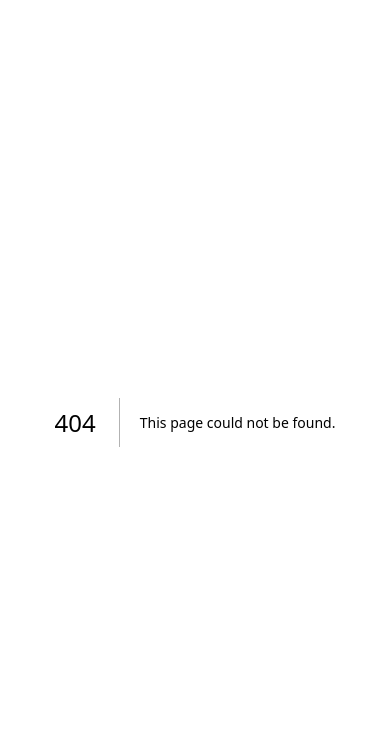
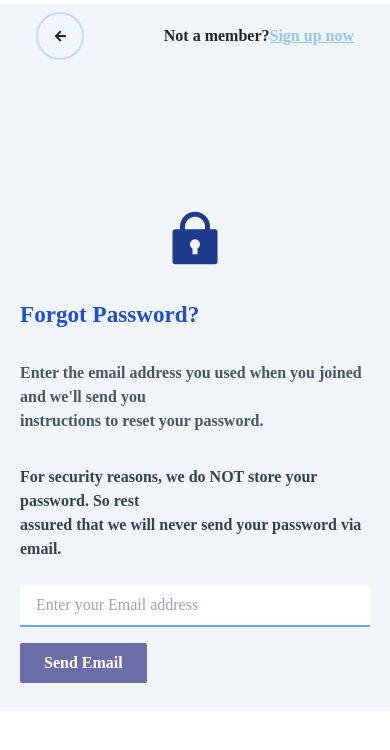
Before and after one commit to Dharmendra917/Internshala_clone, a Next.js app: page /student/forgot in a window 390 px wide. Before the commit this address had no page. Shown: the top 750 px of the page. Built offline with nearby package versions, Linux system fonts and the light colour scheme; no server answers.

Commit message:
add forget password functionality with responsive ui using talwind css

```diff
--- a/app/globals.css
+++ b/app/globals.css
@@ -1,3 +1,7 @@
+@tailwind base;
+@tailwind components;
+@tailwind utilities;
+
 * {
   box-sizing: border-box;
   padding: 0;
--- /dev/null
+++ b/app/student/forgot/page.js
@@ -0,0 +1,11 @@
+import React from "react";
+import Forgot from "@/components/forgot/Forgot";
+const page = () => {
+  return (
+    <div style={{ fontFamily: "gilroy" }}>
+      <Forgot />
+    </div>
+  );
+};
+
+export default page;
--- a/app/student/page.js
+++ b/app/student/page.js
@@ -35,6 +35,11 @@ const page = () => {
     });
   };
 
+  const googleHandler = () => {
+    alert("We are working on it!");
+  };
+
+  // ---------- it push automatically if user loggedin
   const { isAuthenticated } = useSelector((state) => state.studentReducer);
   const router = useRouter();
   useEffect(() => {
@@ -78,14 +83,14 @@ const page = () => {
                 value={student.password}
                 onChange={changeHandler}
               />
-              <Link className="link forget" href="#">
+              <Link className="link forget" href="/student/forgot">
                 {" "}
                 {/* use global css */}
                 Forgot your password?
               </Link>
               <button className={styles.button}>SIGN IN</button>
             </form>
-            <button className={styles.button}>
+            <button onClick={googleHandler} className={styles.button}>
               <i class="ri-google-fill"></i> SIGN IN WITH GOOGLE
             </button>
             <h6 className={styles.registered}>
--- a/app/student/signup/page.module.css
+++ b/app/student/signup/page.module.css
@@ -1,7 +1,7 @@
 .main {
   width: 100%;
   height: 100%;
-  background-color: yellow;
+  /* background-color: yellow; */
   display: flex;
   flex-direction: row;
   flex-wrap: wrap;
@@ -9,7 +9,7 @@
 .left {
   width: 50%;
   height: 100%;
-  background-color: lemonchiffon;
+  /* background-color: lemonchiffon; */
   display: flex;
   justify-content: center;
   align-items: center;
@@ -79,7 +79,7 @@
 .right {
   width: 50%;
   height: 100%;
-  background-color: lightcyan;
+  /* background-color: lightcyan; */
   display: flex;
   align-items: center;
   justify-content: center;
--- /dev/null
+++ b/components/forgot/Forgot.js
@@ -0,0 +1,114 @@
+"use client";
+import React, { useRef } from "react";
+import Link from "next/link";
+import { useState } from "react";
+import { useDispatch, useSelector } from "react-redux";
+import { asyncsendmailer } from "@/store/Actions/studentActions";
+import { Router } from "next/router";
+import { useRouter } from "next/navigation";
+import Otp from "@/components/otp/Otp";
+
+const Forgot = () => {
+  const btn = useRef(null);
+
+  const [email, setEmail] = useState("");
+  const [sharedata, setShareData] = useState("");
+  const [error, setError] = useState("");
+
+  //onChange handler to change data on time
+  const onChange = (e) => {
+    setEmail(e.target.value);
+    setShareData(e.target.value);
+    e.preventDefault();
+    if (e.target.value.length > 0) {
+      btn.current.disabled = false;
+      btn.current.style.backgroundColor = "#00044adf";
+    } else {
+      btn.current.disabled = true;
+      btn.current.style.backgroundColor = "rgba(47, 47, 128, 0.687)";
+    }
+  };
+  //emailsubmit function
+  const [section, setSection] = useState(true);
+  const dispatch = useDispatch();
+  const router = useRouter();
+  const { errors } = useSelector((state) => state.studentReducer);
+
+  const emailHandler = async (e) => {
+    e.preventDefault();
+    const data = {
+      email: email,
+    };
+
+    await dispatch(asyncsendmailer(data));
+
+    if (errors.length === 2) {
+      setSection(false);
+      setError("");
+    } else {
+      setSection(true);
+      setError(errors[errors.length - 1]);
+    }
+
+    setEmail("");
+  };
+
+  return (
+    <>
+      <div className="container d-flex flex-col items-center gap-32 mt-1 bg-slate-100">
+        <nav className="d-flex py-2 px-4 w-full justify-between items-center font-semibold">
+          <span className="w-12 h-12 border-blue-200 font-bold border-2 rounded-full d-flex justify-center items-center cursor-pointer">
+            <i class="ri-arrow-left-line"></i>
+          </span>
+          <span>
+            Not a member?
+            <Link className="text-blue-300" href="/student/signup">
+              Sign up now
+            </Link>
+          </span>
+        </nav>
+        {section ? (
+          <section className=" p-2 my-1 max-w-screen-sm">
+            <p className="text-6xl text-center text-blue-900">
+              <i class="ri-lock-2-fill"></i>
+            </p>
+            <h3 className="py-3 text-blue-700 font-bold">Forgot Password?</h3>
+            <p className="py-2 text-slate-600 font-semibold">
+              Enter the email address you used when you joined and we'll send
+              you <br /> instructions to reset your password.
+            </p>
+            <p className="py-2 text-slate-700 font-semibold">
+              For security reasons, we do NOT store your password. So rest{" "}
+              <br /> assured that we will never send your password via email.
+            </p>
+
+            <p className="text-red-500">{error}</p>
+            <form onSubmit={emailHandler} className="mt-1">
+              <input
+                className="w-full px-3 focus:border-2 py-2 outline-none border-b-2 border-blue-400"
+                type="email"
+                placeholder="Enter your Email address"
+                onChange={onChange}
+                value={email}
+                required
+              />
+              <button
+                ref={btn}
+                disabled
+                style={{ background: "rgba(47, 47, 128, 0.687)" }}
+                className="px-6 py-2 my-3 font-semibold text-white rounded-sm"
+                type="submit"
+              >
+                Send Email
+              </button>
+            </form>
+          </section>
+        ) : (
+          <Otp sharedata={sharedata} />
+        )}
+      </div>
+    </>
+  );
+};
+
+export default Forgot;
--- a/components/nav/Nav.js
+++ b/components/nav/Nav.js
@@ -2,6 +2,9 @@ import React from "react";
 import styles from "./Nav.module.css";
 import Link from "next/link";
 const Nav = () => {
+  const employeeHandler = () => {
+    alert("we are working on it!");
+  };
   return (
     <div className={styles.nav}>
       <Link className="link" href="/">
@@ -25,7 +28,9 @@ const Nav = () => {
         <Link className="link" href="#">
           <li className={styles.li}>Contact</li>
         </Link>
-        <button className={styles.button}>Post a Job</button>
+        <button onClick={employeeHandler} className={styles.button}>
+          Post a Job
+        </button>
         <Link href="/student">
           <button className={`${styles.w} ${styles.button} `}>
             Want a Job
--- /dev/null
+++ b/components/otp/Otp.js
@@ -0,0 +1,160 @@
+import { asyncotpsender } from "@/store/Actions/studentActions";
+import { useRouter } from "next/navigation";
+import React, { useState, useRef } from "react";
+import { useDispatch, useSelector } from "react-redux";
+
+const Otp = ({ sharedata }) => {
+  const inp1 = useRef(null);
+  const inp2 = useRef(null);
+  const inp3 = useRef(null);
+  const inp4 = useRef(null);
+  const btn = useRef(null);
+
+  const [formdata, setFormData] = useState({
+    one: "",
+    two: "",
+    three: "",
+    four: "",
+  });
+  const [password, setPassword] = useState("");
+  const { errors } = useSelector((state) => state.studentReducer);
+
+  // opt onChange Handler
+  const [opacity, setOpacity] = useState("0");
+
+  //passwordHandler
+  const passwordHandler = (e) => {
+    e.preventDefault();
+    const pwd = e.target.value;
+    setPassword(pwd);
+
+    if (password.length < 5) {
+      setOpacity("50");
+      btn.current.disabled = true;
+    } else {
+      setOpacity("100");
+      btn.current.disabled = false;
+    }
+  };
+
+  // console.log(pswd.current.value.length);
+  const inputHandler = (e) => {
+    e.preventDefault();
+    const { name, value } = e.target;
+
+    if (inp4.current.value.length > 0 && password.length > 5) {
+      setOpacity("100");
+      btn.current.disabled = false;
+    }
+    if (inp4.current.value.length < 1) {
+      btn.current.disabled = true;
+      setOpacity("50");
+    }
+    if (inp1.current.value.length === 1) {
+      inp2.current.focus();
+    }
+    if (inp2.current.value.length === 1) {
+      inp3.current.focus();
+    }
+    if (inp3.current.value.length === 1) {
+      inp4.current.focus();
+    }
+    setFormData({ ...formdata, [name]: value.replace(/[^0-9]/g, "") });
+  };
+
+  // OTP Email and NewPassword handler
+  const dispatch = useDispatch();
+  const router = useRouter();
+  const otpHandler = async (e) => {
+    e.preventDefault();
+    const otp =
+      `${formdata.one}${formdata.two}${formdata.three}${formdata.four}`.toString();
+    const data = {
+      otp: otp,
+      email: sharedata,
+      password: password,
+    };
+
+    await dispatch(asyncotpsender(data));
+    router.push("/student");
+
+    setFormData({
+      one: "",
+      two: "",
+      three: "",
+      four: "",
+    });
+    setPassword("");
+  };
+
+  return (
+    <>
+      <div>
+        <h1 className="text-green-800  font-bold">Enter Your OTP & Password</h1>
+        <p className="text-green-500">Please check your mail box.</p>
+        <p className="text-green-400 my-4">
+          a minimum of 1 lower case letter [a-z] and <br />
+          a minimum of 1 upper case letter [A-Z] and <br />
+          a minimum of 1 numeric character [0-9] and <br />a minimum of 1
+          special character: ~`!@#$%^&*()-_+={}[]|\;:",./?
+        </p>
+        <p></p>
+        <input
+          className="focus:border-2 py-2 outline-none border-b-2 border-green-500 w-100 py-2 px-1 my-2"
+          type="text"
+          placeholder="Enter Your New Password"
+          onChange={passwordHandler}
+        />
+        <form onSubmit={otpHandler} className="   p-2">
+          <input
+            ref={inp1}
+            className="my-1 mx-1 border-b-2 border-green-500 text-blue-700 font-semibold p-3 w-12 h-12 focus:outline-green-500"
+            type="text"
+            name="one"
+            maxLength="1"
+            value={formdata.one}
+            onChange={inputHandler}
+          />
+          <input
+            ref={inp2}
+            className="m-1 border-b-2 border-green-500 text-blue-700 font-semibold p-3 w-12 h-12 focus:outline-green-500"
+            type="text"
+            name="two"
+            maxLength="1"
+            value={formdata.two}
+            onChange={inputHandler}
+          />
+          <input
+            ref={inp3}
+            className="m-1 border-b-2 border-green-500 text-blue-700 font-semibold p-3 w-12 h-12 focus:outline-green-500"
+            type="text"
+            name="three"
+            maxLength="1"
+            value={formdata.three}
+            onChange={inputHandler}
+          />
+          <input
+            ref={inp4}
+            className="m-1 border-b-2 border-green-500 text-blue-700 font-semibold p-3 w-12 h-12 focus:outline-green-500"
+            type="text"
+            name="four"
+            maxLength="1"
+            value={formdata.four}
+            onChange={inputHandler}
+          />
+          <br />
+          <button
+            ref={btn}
+            disabled
+            className={`px-6 bg-green-800 bg-opacity-${opacity} py-2 my-3 font-semibold text-white rounded-sm`}
+            type="submit"
+          >
+            Submit
+          </button>
+        </form>
+      </div>
+    </>
+  );
+};
+
+export default Otp;
--- a/package.json
+++ b/package.json
@@ -18,5 +18,10 @@
     "react-redux": "^8.1.3",
     "react-toastify": "^9.1.3",
     "remixicon": "^3.5.0"
+  },
+  "devDependencies": {
+    "autoprefixer": "^10.4.16",
+    "postcss": "^8.4.32",
+    "tailwindcss": "^3.3.6"
   }
 }
--- /dev/null
+++ b/postcss.config.js
@@ -0,0 +1,6 @@
+module.exports = {
+  plugins: {
+    tailwindcss: {},
+    autoprefixer: {},
+  },
+}
--- a/store/Actions/studentActions.js
+++ b/store/Actions/studentActions.js
@@ -6,6 +6,7 @@ import {
   removeerror,
 } from "../Reducers/studentReducer";
 import { current } from "@reduxjs/toolkit";
+import { data } from "autoprefixer";
 
 export const asynccurrentstudent = () => async (dispatch, getState) => {
   try {
@@ -74,16 +75,21 @@ export const asyncresetpassword = (password) => async (dispatch, getState) => {
     dispatch(iserror(error.response.data.message));
   }
 };
-// export const asyncresetpassword =
-//   (newpassword) => async (dispatch, getState) => {
-//     try {
-//       const { _id } = getState().studentReducer.student;
-//       const { data } = await axios.post(
-//         "/student/reset-link/" + _id,
-//         newpassword
-//       );
-//       dispatch(asynccurrentstudent());
-//     } catch (error) {
-//       dispatch(iserror(error.response.data.message));
-//     }
-//   };
+
+export const asyncsendmailer = (email) => async (dispatch, getState) => {
+  try {
+    const data = await axios.post("/student/send-mail/", email);
+    dispatch(asynccurrentstudent());
+  } catch (error) {
+    dispatch(iserror(error.response.data.message));
+  }
+};
+
+export const asyncotpsender = (otp) => async (dispatch, getState) => {
+  try {
+    const data = await axios.post("/student/forget-link/", otp);
+    dispatch(asynccurrentstudent());
+  } catch (error) {
+    dispatch(iserror(error.response.data.message));
+  }
+};
--- /dev/null
+++ b/tailwind.config.js
@@ -0,0 +1,14 @@
+/** @type {import('tailwindcss').Config} */
+module.exports = {
+  content: [
+    "./app/**/*.{js,ts,jsx,tsx,mdx}", // Note the addition of the `app` directory.
+    "./pages/**/*.{js,ts,jsx,tsx,mdx}",
+    "./components/**/*.{js,ts,jsx,tsx,mdx}",
+    // Or if using `src` directory:
+    "./src/**/*.{js,ts,jsx,tsx,mdx}",
+  ],
+  theme: {
+    extend: {},
+  },
+  plugins: [],
+};
```
Also changed, not shown: 1 other file (tests, documents, lock files or other folders).
